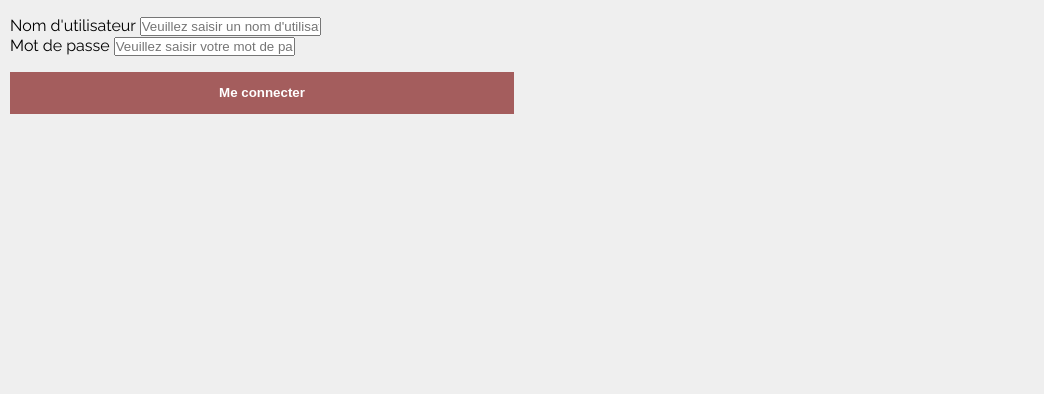
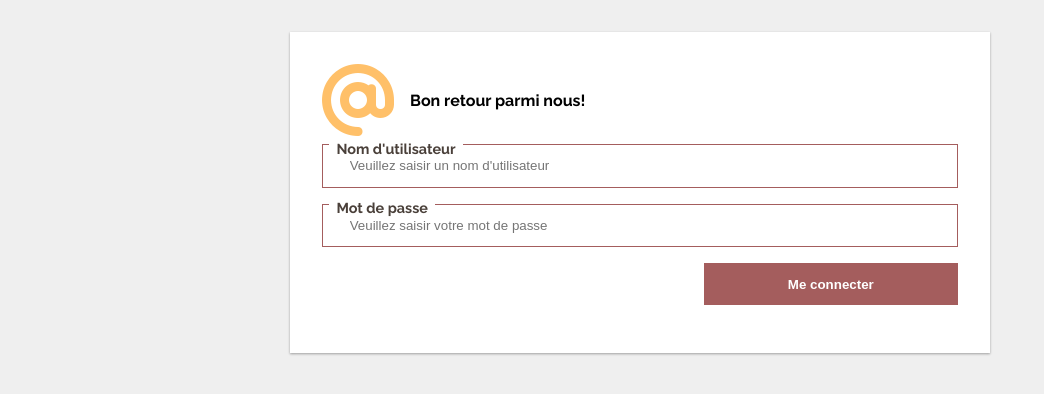
Before and after one commit to bsrodrigue/stalnov-legacy, a Django app: page /auth/login/ in a window 1280 px wide. Shown: the part 104-498 px from the top of the page, without its empty margins (0-1044 px from the left). Run offline with Django 3.2, Linux system fonts and the light colour scheme; data that the repository does not hold is empty; parts of the project's set-up code (start-up, migrations or seed data) failed here and were passed over; some libraries are stand-ins or nearby versions.

Commit message:
create login form

```diff
--- a/src/apps/main/templates/accounts/forms/auth/login.html
+++ b/src/apps/main/templates/accounts/forms/auth/login.html
@@ -1,11 +1,18 @@
 {% extends 'global/base.html' %} {% block content %}
-<form method="post">
+<div class="wrapper center-box">
+    <form id="login-form" class="auth-form material-shadow" method="post">
         {% csrf_token %}
-    <div class="container">
-        <div class="signup-form-step signup-form-step-2">
+        <div class="signup-form-step">
+            <div class="signup-form-step-container">
+                <div class="signup-form-step-header">
+                    <i class="form-step-icon fas fa-at"></i>
+                    <p class="signup-form-step-header-title">
+                        Bon retour parmi nous!
+                    </p>
+                </div>
+
                 <!--- Username --->
-            <div class="mb-3">
-                <div class="custom-input-field">
+                    <div class="input-field">
                         <label for="{{ form.username.id_for_label }}"
                             >Nom d'utilisateur</label
                         >
@@ -16,13 +23,11 @@
                             name="username"
                             placeholder="Veuillez saisir un nom d'utilisateur"
                         />
-                </div>
                     {{ form.username.errors }}
                     </div>
 
                 <!--- Password --->
-            <div class="mb-3">
-                <div class="custom-input-field">
+                    <div class="input-field">
                         <label for="{{ form.password.id_for_label }}"
                             >Mot de passe</label
                         >
@@ -33,16 +38,19 @@
                             name="password"
                             placeholder="Veuillez saisir votre mot de passe"
                         />
-                </div>
                     {{ form.password.errors }}
                     </div>
 
                 <div class="signup-form-nav-buttons">
-                <button class="btn btn-primary btn-block signup-form-next" data-step="2">
+                    <button
+                        class="btn btn-next"
+                        data-step="2"
+                    >
                         Me connecter
                     </button>
                 </div>
             </div>
         </div>
     </form>
+</div>
 {% endblock %}
```
Lines whose indentation alone changed are shown as unchanged.
